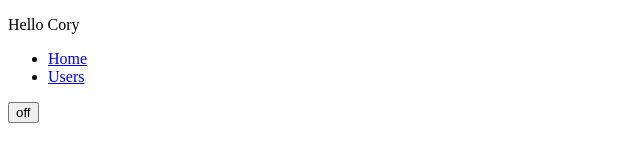
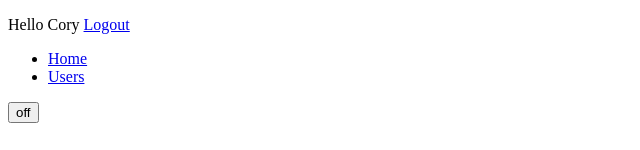
Before and after one commit to coryhouse/quanticmind, a React (Create React App) app: page / in a window 1280 px wide. Shown: the top 150 px of the page, without its empty margins (0-640 px from the left). Built offline with nearby package versions, Linux system fonts and the light colour scheme; no server answers.

Commit message:
Add context changes

```diff
--- a/src/App.js
+++ b/src/App.js
@@ -1,4 +1,4 @@
-import React, { Fragment } from "react";
+import React from "react";
 import Users from "./Users";
 import Nav from "./Nav";
 import Home from "./Home";
@@ -10,7 +10,13 @@ import LoggedInUserContext from "./LoggedInUserContext";
 // Move this to a separate file and import it here.
 class App extends React.Component {
   state = {
-    users: []
+    users: [],
+    loggedInUser: {
+      id: "1",
+      firstName: "Cory",
+      lastName: "House",
+      email: "housecor@gmail.com"
+    }
   };
 
   componentDidMount() {
@@ -21,6 +27,11 @@ class App extends React.Component {
         this.setState({ users });
       });
   }
+
+  logout = event => {
+    event.preventDefault();
+    this.setState({ loggedInUser: null });
+  };
 
   handleSaveUser = user => {
     let users;
@@ -68,14 +79,13 @@ class App extends React.Component {
   }
 
   render() {
-    const loggedInUser = {
-      id: "1",
-      firstName: "Cory",
-      lastName: "House",
-      email: "housecor@gmail.com"
+    const loggedInUserContextValue = {
+      loggedInUser: this.state.loggedInUser,
+      logout: this.logout
     };
+
     return (
-      <LoggedInUserContext.Provider value={loggedInUser}>
+      <LoggedInUserContext.Provider value={loggedInUserContextValue}>
         <Nav />
         <Switch>
           <Route path="/" exact component={Home} />
--- a/src/Nav.js
+++ b/src/Nav.js
@@ -4,9 +4,9 @@ import LoggedInUserContext from "./LoggedInUserContext";
 
 const Nav = props => (
   <LoggedInUserContext.Consumer>
-    {loggedInUser => (
+    { ({loggedInUser, logout}) => (
       <Fragment>
-        <p>Hello {loggedInUser.firstName}</p>
+        <p>Hello {loggedInUser.firstName} <a href="/" onClick={logout}>Logout</a></p>
         <ul>
           <li>
             <NavLink to="/">Home</NavLink>
```
